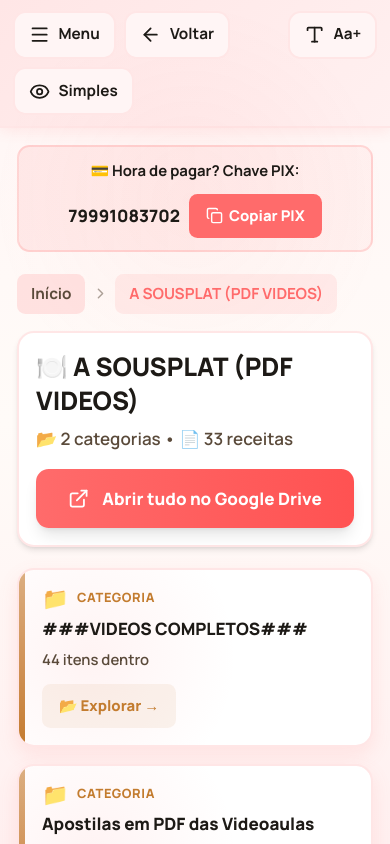
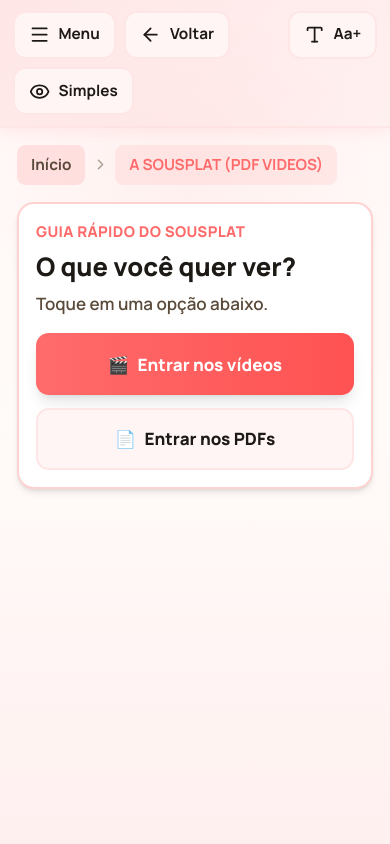
Before and after one commit to Brunohora10/pagina-croche, a website: page index.html in a window 390 px wide. Both pictures are taken after a click on the element 195 px from the left and 485 px from the top of the page. Drawn offline with nearby package versions, Linux system fonts and the light colour scheme.

Commit message:
Melhora fluxo da pasta Sousplat com guia mobile e PDFs unificados

```diff
--- a/index.html
+++ b/index.html
@@ -496,7 +496,7 @@ tailwind.config = {
      <div class="flex items-center gap-1.5 mb-4 flex-wrap fade-in fade-in-1" id="breadcrumb">
       <button class="px-3 py-1.5 rounded-lg bg-warm-dark/50 text-ink-secondary font-bold text-sm hover:bg-warm-dark transition" onclick="navigateTo('root')">Início</button>
      </div><!-- Folder Info Card -->
-     <div class="bg-white rounded-2xl border-2 border-warm-border p-4 md:p-6 mb-5 fade-in fade-in-2 shadow-md">
+    <div id="folder-info-card" class="bg-white rounded-2xl border-2 border-warm-border p-4 md:p-6 mb-5 fade-in fade-in-2 shadow-md">
       <h2 class="text-2xl md:text-3xl font-extrabold text-ink-primary mb-2" id="folder-title">Início</h2>
       <p class="text-ink-secondary text-base font-semibold mb-4" id="folder-meta">6 itens • Atualizado recentemente</p>
       <a href="#" target="_blank" rel="noopener noreferrer" class="inline-flex items-center justify-center gap-3 w-full sm:w-auto px-6 py-4 bg-gradient-to-r from-terra to-terra-dark text-white font-extrabold rounded-xl hover:shadow-xl active:scale-95 transition text-base shadow-lg min-h-[52px]" id="drive-btn">
@@ -504,6 +504,21 @@ tailwind.config = {
        <span id="drive-btn-text">Abrir tudo no Google Drive</span>
       </a>
      </div><!-- Content Grid -->
+    <div id="sousplat-guide" class="hidden bg-white rounded-2xl border-2 border-terra/30 p-4 md:p-6 mb-5 shadow-md fade-in fade-in-2">
+     <p class="text-sm md:text-base font-extrabold text-terra uppercase tracking-wide mb-2">Guia rápido do Sousplat</p>
+     <h3 class="text-2xl md:text-3xl font-extrabold text-ink-primary leading-tight mb-2">O que você quer ver?</h3>
+     <p class="text-ink-secondary text-base md:text-lg font-semibold mb-4">Toque em uma opção abaixo.</p>
+     <div class="grid grid-cols-1 gap-3 md:gap-4">
+      <button onclick="openSousplatVideos()" class="w-full min-h-[62px] px-4 py-3.5 rounded-xl bg-gradient-to-r from-terra to-terra-dark text-white font-extrabold text-base md:text-lg shadow-lg active:scale-95 transition flex items-center justify-center gap-2">
+       <span>🎬</span>
+       <span>Entrar nos vídeos</span>
+      </button>
+      <button onclick="openSousplatPdfs()" class="w-full min-h-[62px] px-4 py-3.5 rounded-xl bg-warm-bg border-2 border-warm-border text-ink-primary font-extrabold text-base md:text-lg active:scale-95 transition flex items-center justify-center gap-2">
+       <span>📄</span>
+       <span>Entrar nos PDFs</span>
+      </button>
+     </div>
+    </div>
      <div class="grid grid-cols-1 md:grid-cols-2 xl:grid-cols-3 gap-4 md:gap-5" id="content-grid"></div>
 
      <!-- PIX Card (depois do conteúdo = a pessoa já viu valor) -->
@@ -823,6 +838,7 @@ const STATS = getStats();
 
 let currentFolder = localStorage.getItem('lastFolder') || ROOT;
 if (currentFolder !== ROOT && !ITEMS[currentFolder]) currentFolder = ROOT;
+let sousplatPdfView = false;
 
 let largeText = localStorage.getItem('largeText') === '1';
 let simpleMode = localStorage.getItem('simpleMode') === '1';
@@ -835,6 +851,10 @@ const typeMeta = {
   pdf: { label: 'Receita PDF', icon: 'file-text', action: '📄 Ver receita' },
   f: { label: 'Categoria', icon: 'folder', action: '📂 Explorar' }
 };
+
+const SOUSPLAT_ROOT_ID = '1OvjIyd9dd_6IhvUjW-v-wRsQ2u_u2-CS';
+const SOUSPLAT_VIDEO_FOLDER_ID = '1dd-uWkZ5nHT5Jy9kTwpG_9k_lIEdMRmv';
+const SOUSPLAT_PDF_FOLDER_ID = 'pdfgen_sousplat_folder';
 
 // Emojis por palavra-chave no nome da pasta (para idosas visualizarem melhor)
 const folderEmojis = [
@@ -868,12 +888,50 @@ function buildPath(folderId) {
   return path.concat(chain);
 }
 
+function getSousplatVideoFolderId() {
+  if (ITEMS[SOUSPLAT_VIDEO_FOLDER_ID]) return SOUSPLAT_VIDEO_FOLDER_ID;
+  const kids = TREE[SOUSPLAT_ROOT_ID] || [];
+  const byName = kids.find((x) => x.m === 'f' && /video/i.test(x.n));
+  return byName ? byName.i : null;
+}
+
+function getSousplatPdfFolderId() {
+  if (ITEMS[SOUSPLAT_PDF_FOLDER_ID]) return SOUSPLAT_PDF_FOLDER_ID;
+  const kids = TREE[SOUSPLAT_ROOT_ID] || [];
+  const byName = kids.find((x) => x.m === 'f' && /pdf|apostila/i.test(x.n));
+  return byName ? byName.i : null;
+}
+
 function navigateTo(folderId) {
+  sousplatPdfView = false;
   currentFolder = folderId;
   localStorage.setItem('lastFolder', folderId);
   renderAll();
   document.getElementById('scroll-area').scrollTop = 0;
   if (window.innerWidth < 1024) toggleSidebar(false);
+}
+
+function collectSousplatPdfItems() {
+  const out = [];
+  const seen = new Set();
+  const stack = [SOUSPLAT_ROOT_ID];
+
+  while (stack.length) {
+    const folderId = stack.pop();
+    const kids = TREE[folderId] || [];
+    kids.forEach((item) => {
+      if (item.m === 'pdf') {
+        if (!seen.has(item.i)) {
+          seen.add(item.i);
+          out.push(item);
+        }
+        return;
+      }
+      if (item.m === 'f') stack.push(item.i);
+    });
+  }
+
+  return out;
 }
 
 function renderNav() {
@@ -912,9 +970,19 @@ function cardMarkup(item, idx) {
   const color = stripeColors[item.m] || '#3d6da5';
   const kidCount = (TREE[item.i] || []).length;
   const emoji = isFolder ? getFolderEmoji(item.n) : (item.m === 'v' ? '🎬' : '📄');
-  const subtitle = isFolder
+  let subtitle = isFolder
     ? `${kidCount} ${kidCount === 1 ? 'item' : 'itens'} dentro`
     : (item.d ? item.d : (item.m === 'v' ? 'Videoaula completa' : 'Pronta para baixar'));
+  let actionLabel = meta.action;
+
+  if (isFolder && item.i === SOUSPLAT_VIDEO_FOLDER_ID) {
+    subtitle = 'Entre aqui para assistir as videoaulas de Sousplat';
+    actionLabel = '🎬 Entrar nos vídeos';
+  }
+  if (isFolder && item.i === SOUSPLAT_PDF_FOLDER_ID) {
+    subtitle = 'Entre aqui para abrir as apostilas em PDF';
+    actionLabel = '📄 Entrar nos PDFs';
+  }
   const delay = Math.min(idx * 0.06, 0.5);
   const fallbackDownload = item.m === 'v'
     ? `<a href="${driveDownloadUrl(item)}" target="_blank" rel="noopener" data-stop-card-click="1" class="inline-flex items-center gap-1.5 mt-2 text-xs md:text-sm font-bold text-ink-secondary hover:text-terra underline underline-offset-2">⬇ Baixar vídeo se o Drive bloquear</a>`
@@ -947,7 +1015,7 @@ function cardMarkup(item, idx) {
         </div>
         <div class="mt-3">
           <span class="inline-flex items-center gap-2 px-4 py-2.5 rounded-lg font-extrabold text-sm md:text-base transition-all min-h-[44px]" style="color:${color};background:${color}15">
-            ${meta.action} →
+            ${actionLabel} →
           </span>
           ${fallbackDownload}
         </div>
@@ -1084,14 +1152,48 @@ function renderFolderInfo() {
 }
 
 function renderFolderItems() {
+  const grid = document.getElementById('content-grid');
+
+  if (sousplatPdfView) {
+    const pdfs = collectSousplatPdfItems();
+    document.getElementById('folder-title').textContent = '📄 Todos os PDFs de Sousplat';
+    document.getElementById('folder-meta').textContent = `📄 ${pdfs.length} receitas`;
+
+    const driveBtn = document.getElementById('drive-btn');
+    const sousplatRoot = ITEMS[SOUSPLAT_ROOT_ID];
+    driveBtn.href = (sousplatRoot && sousplatRoot.u) ? sousplatRoot.u : `https://drive.google.com/drive/folders/${SOUSPLAT_ROOT_ID}`;
+
+    if (!pdfs.length) {
+      grid.innerHTML = `<div class="col-span-full text-center py-12">
+        <p class="text-5xl mb-4">📄</p>
+        <p class="text-ink-secondary font-bold text-lg">Nenhum PDF encontrado no Sousplat</p>
+      </div>`;
+      lucide.createIcons();
+      return;
+    }
+
+    grid.innerHTML = pdfs.map((item, idx) => cardMarkup(item, idx)).join('');
+    attachCardActions(grid);
+    return;
+  }
+
   const kids = TREE[currentFolder] || [];
-  const ordered = [
+  let ordered = [
     ...kids.filter((x) => x.m === 'f'),
     ...kids.filter((x) => x.m === 'v'),
     ...kids.filter((x) => x.m === 'pdf')
   ];
 
-  const grid = document.getElementById('content-grid');
+  if (currentFolder === SOUSPLAT_ROOT_ID) {
+    const videosId = getSousplatVideoFolderId();
+    const pdfId = getSousplatPdfFolderId();
+    ordered = [
+      ...ordered.filter((x) => x.i === videosId),
+      ...ordered.filter((x) => x.i === pdfId),
+      ...ordered.filter((x) => x.i !== videosId && x.i !== pdfId)
+    ];
+  }
+
   if (!ordered.length) {
     grid.innerHTML = `<div class="col-span-full text-center py-12">
       <p class="text-5xl mb-4">🧶</p>
@@ -1103,6 +1205,40 @@ function renderFolderItems() {
   }
   grid.innerHTML = ordered.map((item, idx) => cardMarkup(item, idx)).join('');
   attachCardActions(grid);
+}
+
+function renderSousplatGuide() {
+  const guide = document.getElementById('sousplat-guide');
+  const folderInfo = document.getElementById('folder-info-card');
+  const grid = document.getElementById('content-grid');
+  const quickPix = document.getElementById('quick-pix');
+  const pixCard = document.getElementById('pix-card');
+  if (!guide) return;
+  const onlyGuide = currentFolder === SOUSPLAT_ROOT_ID && !sousplatPdfView;
+
+  guide.classList.toggle('hidden', !onlyGuide);
+  if (folderInfo) folderInfo.classList.toggle('hidden', onlyGuide);
+  if (grid) grid.classList.toggle('hidden', onlyGuide);
+  if (quickPix) quickPix.classList.toggle('hidden', onlyGuide);
+  if (pixCard) pixCard.classList.toggle('hidden', onlyGuide);
+}
+
+function openSousplatVideos() {
+  sousplatPdfView = false;
+  const id = getSousplatVideoFolderId();
+  if (id) {
+    navigateTo(id);
+    return;
+  }
+  renderSearch('sousplat');
+}
+
+function openSousplatPdfs() {
+  currentFolder = SOUSPLAT_ROOT_ID;
+  localStorage.setItem('lastFolder', SOUSPLAT_ROOT_ID);
+  sousplatPdfView = true;
+  renderAll();
+  document.getElementById('scroll-area').scrollTop = 0;
 }
 
 function renderSearch(query) {
@@ -1223,6 +1359,7 @@ function renderAll() {
   renderHero();
   renderBreadcrumb();
   renderFolderInfo();
+  renderSousplatGuide();
   renderFolderItems();
   lucide.createIcons();
 }
```
